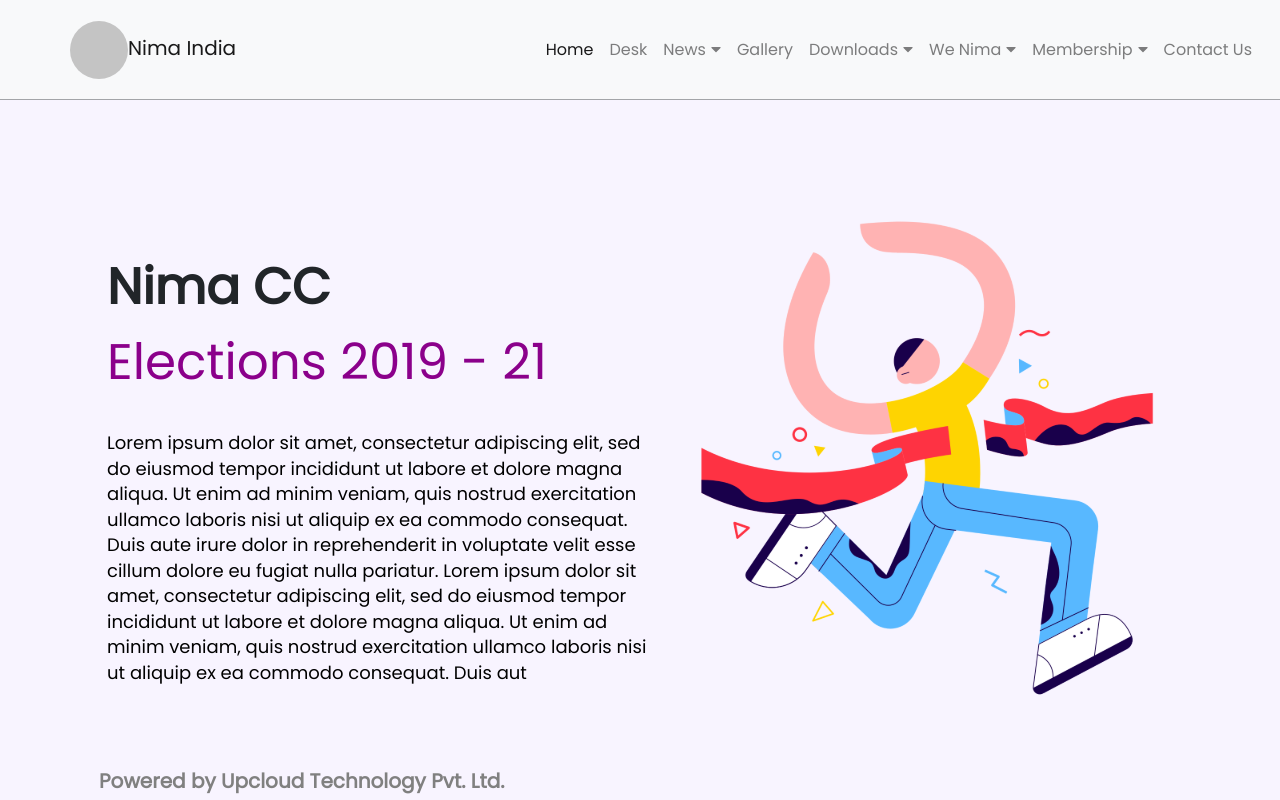
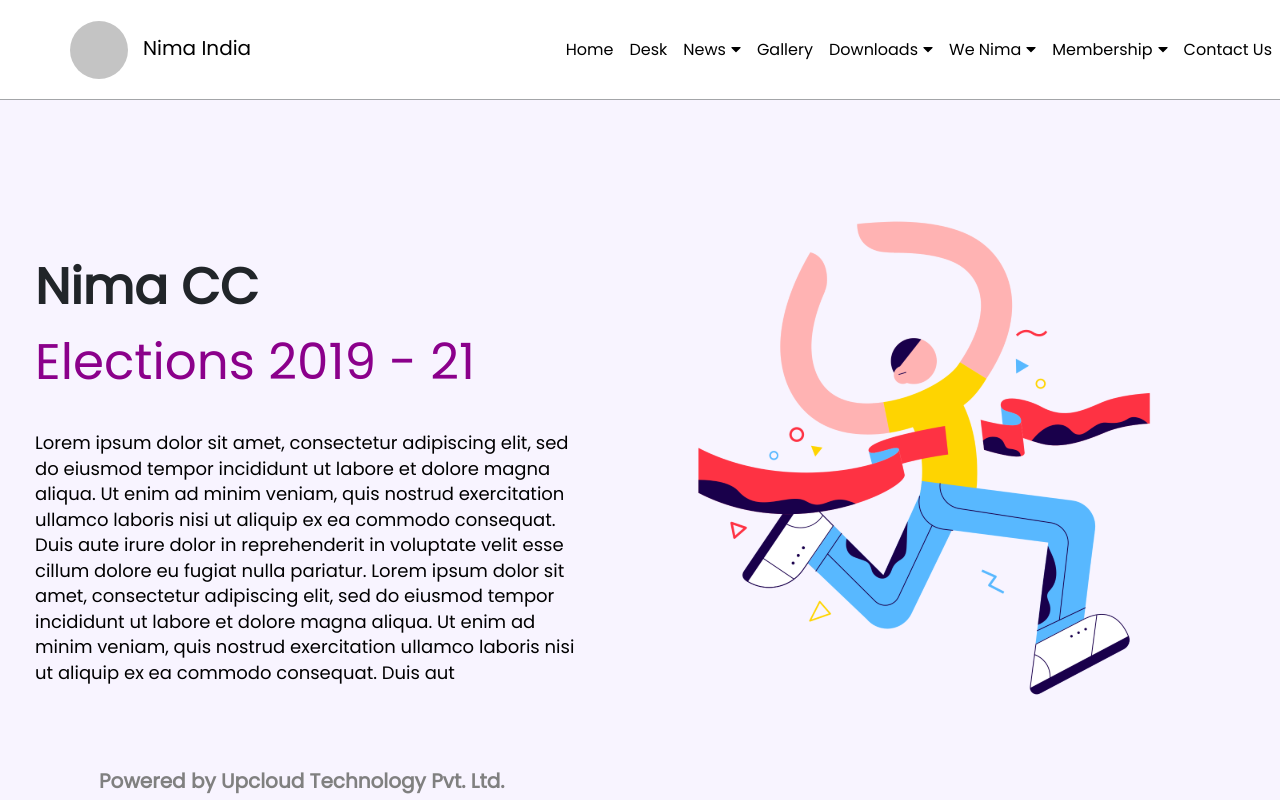
Before and after one commit to khushbuparmar25/Nima_Website_Final, a React (Create React App) app: page /elections in a window 1280 px wide. Shown: the top 800 px of the page. Built offline with nearby package versions, Linux system fonts and the light colour scheme.

Commit message:
integration commit

```diff
--- a/src/BranchNews/BranchNews.js
+++ b/src/BranchNews/BranchNews.js
@@ -325,7 +325,7 @@ export default class BranchNews extends Component {
                         />
                       </div>
                       <div className="col-md-2 align-self-end BranchNews__text">
-                        <div>
+                        <div className="ml-2 mr-1">
                           <p className="BranchNews__stateText mb-0">
                             {n.state} -{" "}
                           </p>
--- a/src/CentralNews/OneNews.js
+++ b/src/CentralNews/OneNews.js
@@ -41,7 +41,7 @@ export default class OneNews extends Component {
     return (
       <div className="One__margins">
         <div className="row ml-3 mb-3">
-          <div className="col-md-3 col-6 p-0 m-0 Central__Date">
+          <div className="col-md-3 col-6 p-0 m-0 Central__Date mb-3">
             {date[0]}, {date[1].substring(date[1].length - 2)}
           </div>
         </div>
--- a/src/CentralNews/ThreeOrMore.js
+++ b/src/CentralNews/ThreeOrMore.js
@@ -44,7 +44,7 @@ export default class ThreeOrMore extends Component {
       return (
         <div className="Three__margin">
           <div className="row ml-3 mb-3 ">
-            <div className="col-md-3 col-6 p-0 m-0 Central__Date">
+            <div className="col-md-3 col-6 p-0 m-0 Central__Date mb-3">
               {date[0]}, {date[1].substring(date[1].length - 2)}
             </div>
           </div>
@@ -125,7 +125,7 @@ export default class ThreeOrMore extends Component {
       return (
         <div className="Three__margin">
           <div className="row m-3 mb-3 ">
-            <div className="col-md-3 col-6 p-0 m-0 Central__Date">
+            <div className="col-md-3 col-6 p-0 m-0 Central__Date mb-3">
               {date[0]}, {date[1].substring(date[1].length - 2)}
             </div>
           </div>
@@ -227,7 +227,7 @@ export default class ThreeOrMore extends Component {
       return (
         <div className="Three__margin">
           <div className="row ml-3 mb-3 ">
-            <div className="col-md-3 col-6 p-0 m-0 Central__Date">
+            <div className="col-md-3 col-6 p-0 m-0 Central__Date mb-3">
               {date[0]}, {date[1].substring(date[1].length - 2)}
             </div>
           </div>
--- a/src/Components/Header.css
+++ b/src/Components/Header.css
@@ -1,10 +1,14 @@
 .Header_base{
     height: 100px !important;
     border-bottom: #a3a5a8 solid 1px !important;
-    /* background-color: transparent !important;   */
+    background-color: transparent !important;
     z-index: 1;
     padding: 8px 0 !important;
     width:100vw !important;
+    color: #000 !important;
+}
+.navbar-light .navbar-nav .nav-link{
+  color:black !important;
 }
 .Header_mobile{
   height: auto;
@@ -13,29 +17,40 @@
 .Header_history{
     height: 100px !important;
     border-bottom: black solid 1px;
-    /* background-color: transparent !important; */
+    background-color: transparent !important;
     z-index: 1;
     color:white !important;
 }
+.navbar-dark .navbar-nav .nav-link{
+  color:#fff !important;
+}
 .Header_text{
-    color:white !important;
+    /* color: black !important; */
+    font-size:20px;
+    margin-right: 10px;
+}
+.Header_text:hover{
+  color:#626263 !important;
+}
+.Header_nav_item{
+  margin-bottom:0px !important;
 }
 .Nima_icon{
     border-radius:50%;
     margin-left:70px;
 }
 .Header_title{
-    margin-left:25px;
+    margin-left:15px;
     color:#000;
 }
-.Header_text_home, .Header_text_desk, .Header_text_news, .Header_text_gallery, .Header_text_downloads, .Header_text_nima, .Header_text_membership, .Header_text_contact{
+
+/* .Header_text_home, .Header_text_desk, .Header_text_news, .Header_text_gallery, .Header_text_downloads, .Header_text_nima, .Header_text_membership, .Header_text_contact{
     color: black !important;
     font-size:20px;
     padding:0px !important;
     margin-right:30px;
-}
+} */
 .Header_links{
-    margin-left:260px;
     padding-right:0px !important;
 }
 .Header_icon{
@@ -44,7 +59,31 @@
 .Header_items{
     margin-bottom:0 !important;
 }
-@media (min-width:1201px) and (max-width:1422px){
+@media (min-width:1337px) and (max-width:1425px){
+  .Header_text{
+    font-size:16px;
+  }
+}
+@media (min-width:1237px) and (max-width:1336px){
+  .Header_text{
+    font-size:16px;
+    margin-right: 0 !important;
+  }
+}
+@media (min-width:1200px) and (max-width:1236px){
+  .Header_text{
+    font-size:16px;
+    margin-right: 0 !important;
+    padding: 6px !important;
+  }
+}
+/* @media (min-width:768px) and (max-width:1199px){
+  .Header_webname{
+    margin-left:-50px;
+  }
+} */
+
+/* @media (min-width:1201px) and (max-width:1422px){
     .Header_text_home{
         margin-right:30px !important;
     }
@@ -191,7 +230,4 @@
       transition: 250ms;
     }
 
-    /* button {
-      display: none;
-    } */
-  }
+  } */
--- a/src/Components/Header.js
+++ b/src/Components/Header.js
@@ -15,25 +15,25 @@ const Header = () => {
             <nav className={`navbar navbar-expand-md ${window.location.pathname.toLowerCase()==='/history' || window.location.pathname.toLowerCase()==='/objectives' ? window.innerWidth > 729 ? 'Header_history navbar-dark bg-dark': 'Header_mobile navbar-dark bg-dark'  : window.innerWidth > 729 ? 'Header_base navbar-light bg-light': 'Header_mobile navbar-light bg-light'}`}>
                 <a className="navbar-brand" href="/">
                 <img src={nima_icon} alt="x" width="58" height="58" className="Nima_icon"/>
-                <span className="">Nima India</span>
+                <span className="Header_title">Nima India</span>
                 </a>
                 <button className="navbar-toggler" type="button"
                  data-toggle="collapse" data-target="#navbarSupportedContent" aria-controls="navbarSupportedContent" aria-expanded="false" aria-label="Toggle navigation">
                     <span className="navbar-toggler-icon"></span>
                 </button>
                 <div className="collapse navbar-collapse justify-content-end" id="navbarSupportedContent">
-                    <ul className="navbar-nav">
-                        <li className="nav-item active">
-                            <a className="nav-link " href="/">Home </a>
+                    <ul className="navbar-nav Header_links">
+                        <li className="nav-item Header_nav_item">
+                            <a className="nav-link Header_text" href="/">Home </a>
                         </li>
-                        <li className="nav-item">
-                            <a className="nav-link" href="/desk">Desk</a>
+                        <li className="nav-item Header_nav_item">
+                            <a className="nav-link Header_text" href="/desk">Desk</a>
                         </li>
-                        <li className="nav-item dropdown" onClick={()=>{
+                        <li className="nav-item Header_nav_item dropdown" onClick={()=>{
                             setNewsDropdown(!newsDropdown)
                             console.log("click")
                         }}>
-                        <a className="nav-link" href="#" id="navbardrop" data-toggle="dropdown" aria-expanded="false"  href="#" id="navbardrop" data-toggle="dropdown">News
+                        <a className="nav-link Header_text" href="#" id="navbardrop" data-toggle="dropdown" aria-expanded="false"  href="#" id="navbardrop" data-toggle="dropdown">News
                             {newsDropdown? <FontAwesomeIcon className="Header_icon" icon={faCaretUp} />: <FontAwesomeIcon className="Header_icon" icon={faCaretDown} />}
                             </a>
                             <div className="dropdown-menu">
@@ -43,14 +43,14 @@ const Header = () => {
                                 <a className="dropdown-item" href="/covid">Covid 19</a>
                             </div>
                         </li>
-                        <li className="nav-item">
-                            <a className="nav-link" href="/gallery">Gallery</a>
+                        <li className="nav-item Header_nav_item">
+                            <a className="nav-link Header_text" href="/gallery">Gallery</a>
                         </li>
-                        <li className="nav-item dropdown" onClick={()=>{
+                        <li className="nav-item Header_nav_item dropdown" onClick={()=>{
                             setDownloadDropdown(!downloadDropdown)
                             console.log("click")
                         }}>
-                            <a className="nav-link" href="#" id="navbardrop" data-toggle="dropdown" aria-expanded="false"  href="#" id="navbardrop" data-toggle="dropdown">Downloads
+                            <a className="nav-link Header_text" href="#" id="navbardrop" data-toggle="dropdown" aria-expanded="false"  href="#" id="navbardrop" data-toggle="dropdown">Downloads
                             {downloadDropdown? <FontAwesomeIcon className="Header_icon" icon={faCaretUp} />: <FontAwesomeIcon className="Header_icon" icon={faCaretDown} />}
                             </a>
                             <div className="dropdown-menu">
@@ -58,11 +58,11 @@ const Header = () => {
                                 <a className="dropdown-item" href="#">Wallpapers</a>
                             </div>
                         </li>
-                        <li className="nav-item dropdown" onClick={()=>{
+                        <li className="nav-item Header_nav_item dropdown" onClick={()=>{
                             setNimaDropdown(!nimaDropdown)
                             console.log("click")
                         }}>
-                        <a className="nav-link" href="#" id="navbardrop" data-toggle="dropdown" aria-expanded="false"  href="#" id="navbardrop" data-toggle="dropdown">We Nima
+                        <a className="nav-link Header_text" href="#" id="navbardrop" data-toggle="dropdown" aria-expanded="false"  href="#" id="navbardrop" data-toggle="dropdown">We Nima
                         {nimaDropdown? <FontAwesomeIcon className="Header_icon" icon={faCaretUp} />: <FontAwesomeIcon className="Header_icon" icon={faCaretDown} />}
                         </a>
                         <div className="dropdown-menu">
@@ -72,11 +72,11 @@ const Header = () => {
                             <a className="dropdown-item" href="/stateofficebariars">State Office Bariars</a>
                         </div>
                         </li>
-                        <li className="nav-item dropdown" onClick={()=>{
+                        <li className="nav-item Header_nav_item dropdown" onClick={()=>{
                             setMembershipDropdown(!membershipDropdown)
                             console.log("click")
                         }}>
-                        <a className="nav-link" href="#" id="navbardrop" data-toggle="dropdown" aria-expanded="false"  href="#" id="navbardrop" data-toggle="dropdown">Membership
+                        <a className="nav-link Header_text" href="#" id="navbardrop" data-toggle="dropdown" aria-expanded="false"  href="#" id="navbardrop" data-toggle="dropdown">Membership
                         {membershipDropdown? <FontAwesomeIcon className="Header_icon" icon={faCaretUp} />: <FontAwesomeIcon className="Header_icon" icon={faCaretDown} />}
                         </a>
                         <div className="dropdown-menu">
@@ -86,8 +86,8 @@ const Header = () => {
                             <a className="dropdown-item" href="/studentsforum">Students Forum</a>
                         </div>
                         </li>
-                        <li className="nav-item">
-                         <a className="nav-link" href="/contactus">Contact Us</a>
+                        <li className="nav-item Header_nav_item">
+                         <a className="nav-link Header_text" href="/contactus">Contact Us</a>
                          </li>
                     </ul>
                 </div>
--- a/src/Desk/Desk.css
+++ b/src/Desk/Desk.css
@@ -357,7 +357,7 @@ a .Desk__link:hover {
     margin-bottom: 0;
     font-family: "Poppins", sans-serif;
     font-weight: bold;
-    font-size: 22px;
+    font-size: 10px;
     border-bottom-right-radius: 14px;
     border-bottom-left-radius: 14px;
     text-transform: uppercase;
@@ -502,7 +502,7 @@ a .Desk__link:hover {
     margin-bottom: 0;
     font-family: "Poppins", sans-serif;
     font-weight: bold;
-    font-size: 22px;
+    font-size: 10px;
     border-bottom-right-radius: 14px;
     border-bottom-left-radius: 14px;
   }
--- a/src/life/Lifemembership/Footer.js
+++ b/src/life/Lifemembership/Footer.js
@@ -3,8 +3,8 @@ import "./Footer.css";
 function Footer() {
   return (
     <div className="footer">
-      <div className="Footer__heading">Office Add.</div>
-      <div className="Footer__subheading">
+      <div className="Footer__heading" style={{textAlign:"left"}}>Office Add.</div>
+      <div className="Footer__subheading" style={{textAlign:"left"}}>
         <div>G/2, Mohan Kunj, M.J. Phule Road, Naigon, Dadar(East),</div>
         <div>Mumbai - 400014</div>
         <div>Ph : 022-24123407</div>
@@ -17,4 +17,6 @@ function Footer() {
     </div>
   );
 }
+
+
 export default Footer;
--- a/src/life/Lifemembership/lifemembership.css
+++ b/src/life/Lifemembership/lifemembership.css
@@ -13,7 +13,7 @@
   border: 1px solid #000000;
 }
 
-.text {
+.Lifemembership_text {
   font-family: Poppins;
   font-style: normal;
   font-weight: normal;
@@ -56,7 +56,7 @@
     padding-left: 20px;
     padding-right: 20px;
   }
-  .text {
+  .Lifemembership_text {
     padding-bottom: 23px;
     text-align: center !important;
     font-size: 12px;
@@ -80,7 +80,7 @@
     width: 792px;
     height: 611px;
   }
-  .text {
+  .Lifemembership_text {
     font-size: 16px;
   }
   .heading {
@@ -96,7 +96,7 @@
   .mobile {
     display: none;
   }
-  .row {
+  .Lifemembership_first {
     margin-left: 92px !important;
     margin-right: 86px !important;
   }
--- a/src/life/Lifemembership/lifemembership.js
+++ b/src/life/Lifemembership/lifemembership.js
@@ -7,7 +7,7 @@ function lifemembership()
     return(
     <>
     <div className="desktop">
-    <div className="row" style={{marginRight:"92px",marginLeft:"98px"}}>
+    <div className="row Lifemembership_first" style={{marginRight:"92px",marginLeft:"98px"}}>
     {/* <hr className="line"/> */}
     <div className="col-sm-6">
         <div className="heading">NIMA <br/>LIFE<br/> MEMBERSHIP</div>
@@ -18,7 +18,7 @@ function lifemembership()
     <div className="col-sm-6">
         <img className="picture" src={pic} style={{width:"100%"}}/>
     </div>
-    <div className="text">
+    <div className="Lifemembership_text">
     Any ISM (Indian System of Medicine) graduate can br member of National Intergrated Medical Association. NIMA works in Three Tiger System i.e. Central Body, State Branch And Local Branch. An ISM graduate can become life member of any  Local branch of NIMA
     </div>
     </div>
@@ -29,7 +29,7 @@ function lifemembership()
          <img  src={arrow} className="Image" alt=""/>
         </a>
         <img className="picture" src={pic} style={{width:"100%"}}/>
-    <div className="text">
+    <div className="Lifemembership_text">
     Any ISM (Indian System of Medicine) graduate can br member of National Intergrated Medical Association. NIMA works in Three Tiger System i.e. Central Body, State Branch And Local Branch. An ISM graduate can become life member of any  Local branch of NIMA
     </div>
 
```
Also changed, not shown: src/CentralNews/Trending.js (+8 -8 lines).
